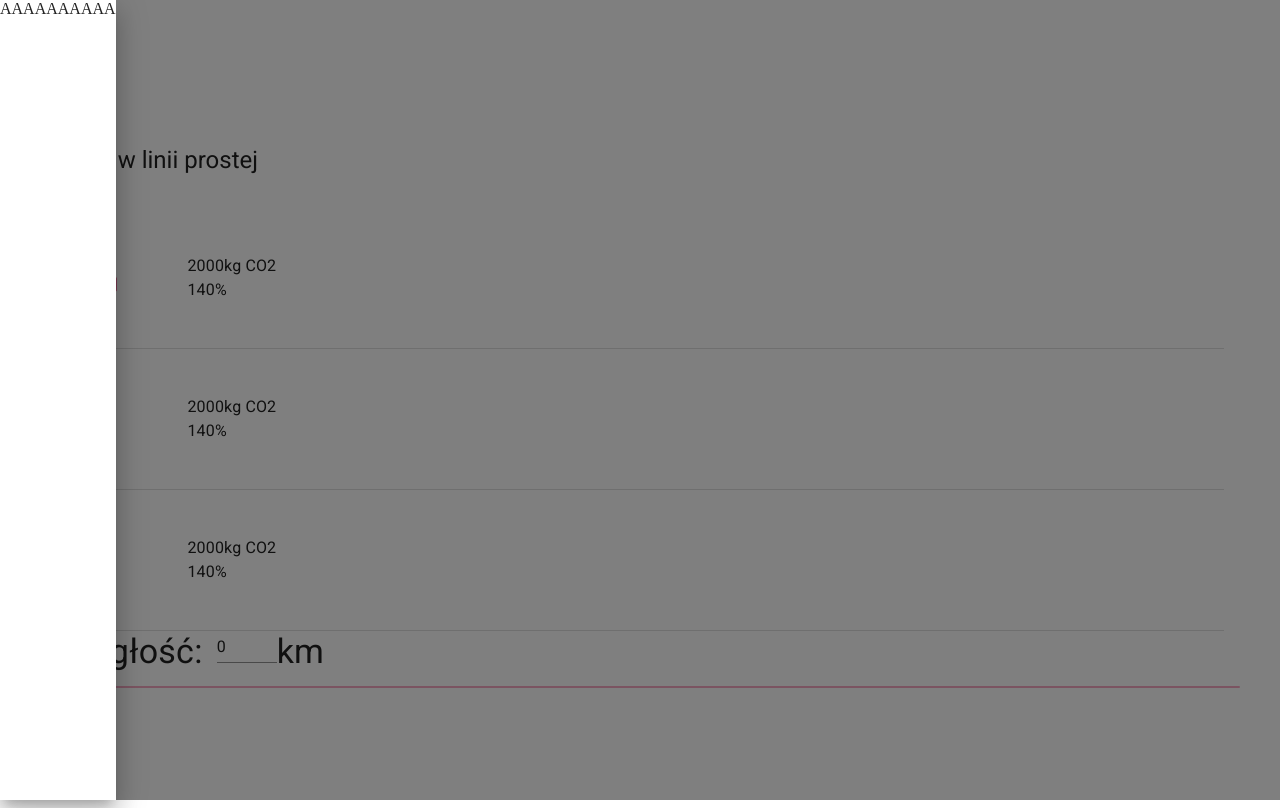
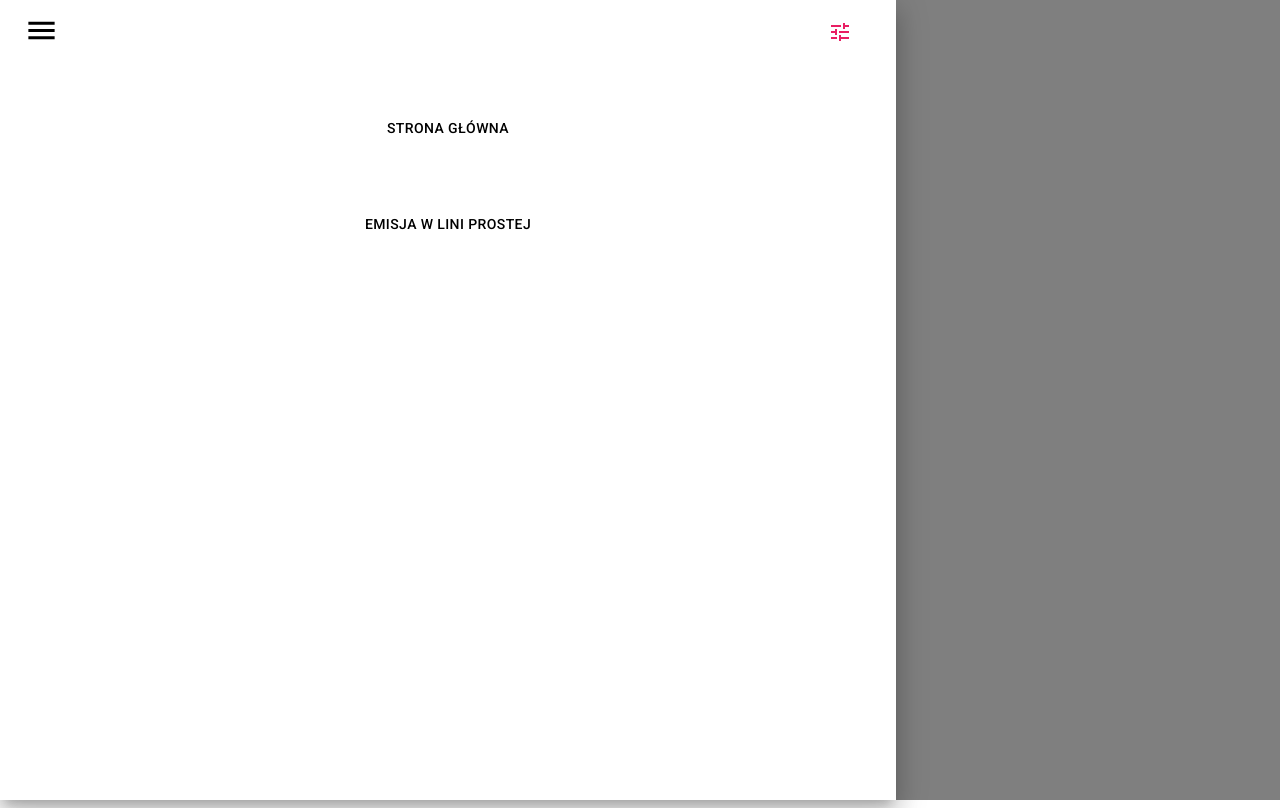
Before and after one commit to Safeheaded/co_dwa, a React (Create React App) app: page / in a window 1280 px wide. Both pictures are taken after a click on the button 41 px from the left and 30 px from the top of the page. Built offline with nearby package versions, Linux system fonts and the light colour scheme.

Commit message:
Router and routes added

```diff
--- a/package.json
+++ b/package.json
@@ -10,6 +10,7 @@
 		"prop-types": "^15.7.2",
 		"react": "^16.10.2",
 		"react-dom": "^16.10.2",
+		"react-router-dom": "^5.1.2",
 		"react-scripts": "3.2.0",
 		"typeface-roboto": "0.0.75"
 	},
--- a/src/App.jsx
+++ b/src/App.jsx
@@ -2,15 +2,24 @@ import React, { Component } from 'react';
 import styles from './App.module.sass';
 import Menu from './components/Menu/Menu';
 import SimpleEmissionDisplay from './components/SimpleEmissionDisplay/SimpleEmissionDisplay';
+import EmissionDisplay from './components/EmissionDisplay/EmissionDisplay';
 import { Container } from '@material-ui/core';
+import { Switch, Route } from 'react-router-dom';
 
 class App extends Component {
     render() {
         return (
             <>
                 <Menu />
-                <Container maxWidth="xl" className={styles.Container}>
-                    <SimpleEmissionDisplay />
+                <Container maxWidth="lg" className={styles.Container}>
+                    <Switch>
+                        <Route path="/simple-display">
+                            <SimpleEmissionDisplay />
+                        </Route>
+                        <Route path="/">
+                            <EmissionDisplay />
+                        </Route>
+                    </Switch>
                 </Container>
             </>
         );
--- a/src/components/Drawer/Drawer.jsx
+++ b/src/components/Drawer/Drawer.jsx
@@ -1,30 +1,35 @@
-import React from 'react';
-import Drawer from '@material-ui/core/Drawer';
+import React, { Component } from 'react';
+import { Drawer } from '@material-ui/core';
 import styles from './Drawer.module.sass';
 import { Menu as MenuIcon } from '@material-ui/icons';
+import SideDrawer from './LinksList/LinksList';
 
-export default function() {
-    const [state, setState] = React.useState({
+export default class Menu extends Component {
+    state = {
         drawer: false
-    });
-
-    const toggle = (side, open) => () => {
-        setState({ state, [side]: open });
     };
 
-    const sideList = () => <div className={styles.List}>AAAAAAAAAA</div>;
+    toggle = (side, open) => {
+        this.setState({ ...this.state, [side]: open });
+    };
 
+    render() {
         return (
             <div className={styles.button}>
                 <MenuIcon
+                    style={{ position: 'relative', zIndex: 100000 }}
                     fontSize="large"
                     className={styles.Icon}
                     role="button"
-                onClick={toggle('drawer', true)}
+                    onClick={() => this.toggle('drawer', !this.state.drawer)}
                 />
-            <Drawer open={state.drawer} onClose={toggle('drawer', false)}>
-                {sideList('drawer')}
+                <Drawer
+                    open={this.state.drawer}
+                    onClose={() => this.toggle('drawer', false)}
+                >
+                    <SideDrawer toggleHandler={this.toggle} />
                 </Drawer>
             </div>
         );
     }
+}
--- a/src/components/Drawer/Drawer.module.sass
+++ b/src/components/Drawer/Drawer.module.sass
@@ -1,5 +1,10 @@
-.List
-    width: 250;
+.Drawer
+    width: 70vw
+
+.Toolbar
+    display: flex
+    flex-direction: row
+    justify-content: flex-end
 
 .Icon
     &:hover
--- /dev/null
+++ b/src/components/Drawer/LinksList/LinksList.jsx
@@ -0,0 +1,51 @@
+import React from 'react';
+import { Link } from 'react-router-dom';
+import { styled } from '@material-ui/styles';
+import { Typography, Button, Toolbar } from '@material-ui/core';
+import { Tune as TuneIcon } from '@material-ui/icons';
+import styles from './LinksList.module.sass';
+import PropTypes from 'prop-types';
+
+const CustomToolbar = styled(Toolbar)({
+    justifyContent: 'flex-end'
+});
+
+const sideDrawer = props => {
+    return (
+        <div className={styles.Drawer}>
+            <CustomToolbar className={styles.Drawer}>
+                <Button>
+                    <TuneIcon color="primary" />
+                </Button>
+            </CustomToolbar>
+            <ul className={styles.AnchorList}>
+                <li>
+                    <Link
+                        onClick={() => props.toggleHandler('drawer', false)}
+                        to="/"
+                        className={styles.Anchor}
+                    >
+                        <Typography variant="button">Strona główna</Typography>
+                    </Link>
+                </li>
+                <li>
+                    <Link
+                        onClick={() => props.toggleHandler('drawer', false)}
+                        to="/simple-display"
+                        className={styles.Anchor}
+                    >
+                        <Typography variant="button">
+                            Emisja w lini prostej
+                        </Typography>
+                    </Link>
+                </li>
+            </ul>
+        </div>
+    );
+};
+
+sideDrawer.propTypes = {
+    toggleHandler: PropTypes.func
+};
+
+export default sideDrawer;
--- /dev/null
+++ b/src/components/Drawer/LinksList/LinksList.module.sass
@@ -0,0 +1,16 @@
+.Anchor
+    text-decoration: none
+    color: black
+
+.AnchorList
+    display: flex
+    flex-direction: column
+    padding: 0
+    list-style-type: none
+    width: 100%
+    align-items: center
+    li
+        padding: 4%
+
+.Drawer
+    width: 70vw
--- /dev/null
+++ b/src/components/EmissionDisplay/EmissionDisplay.jsx
@@ -0,0 +1,10 @@
+import React, { Component } from 'react';
+import { Typography } from '@material-ui/core';
+
+class EmissionDisplay extends Component {
+    render() {
+        return <Typography variant="h2">Strona główna</Typography>;
+    }
+}
+
+export default EmissionDisplay;
--- a/src/index.css
+++ b/src/index.css
@@ -8,3 +8,7 @@ code {
   font-family: source-code-pro, Menlo, Monaco, Consolas, "Courier New",
     monospace;
 }
+
+*{
+  box-sizing: border-box;
+}
--- a/src/index.js
+++ b/src/index.js
@@ -6,6 +6,7 @@ import * as serviceWorker from './serviceWorker';
 import { createMuiTheme, MuiThemeProvider } from '@material-ui/core/styles/';
 import { pink } from '@material-ui/core/colors/';
 import 'typeface-roboto';
+import { BrowserRouter as Router } from 'react-router-dom';
 
 const theme = createMuiTheme({
     palette: {
@@ -15,7 +16,9 @@ const theme = createMuiTheme({
 
 const app = (
     <MuiThemeProvider theme={theme}>
-        <App />
+        <Router>
+            <App />
+        </Router>
     </MuiThemeProvider>
 );
 
```
Also changed, not shown: 1 other file (tests, documents, lock files or other folders). Lines whose indentation alone changed are shown as unchanged.
